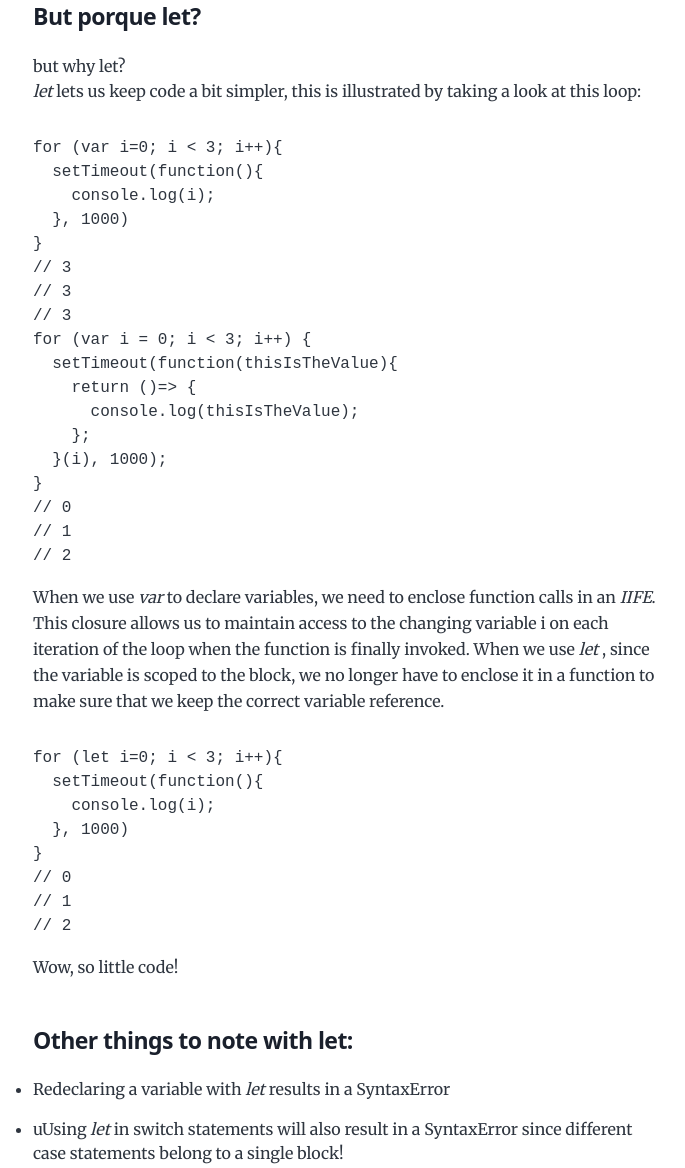
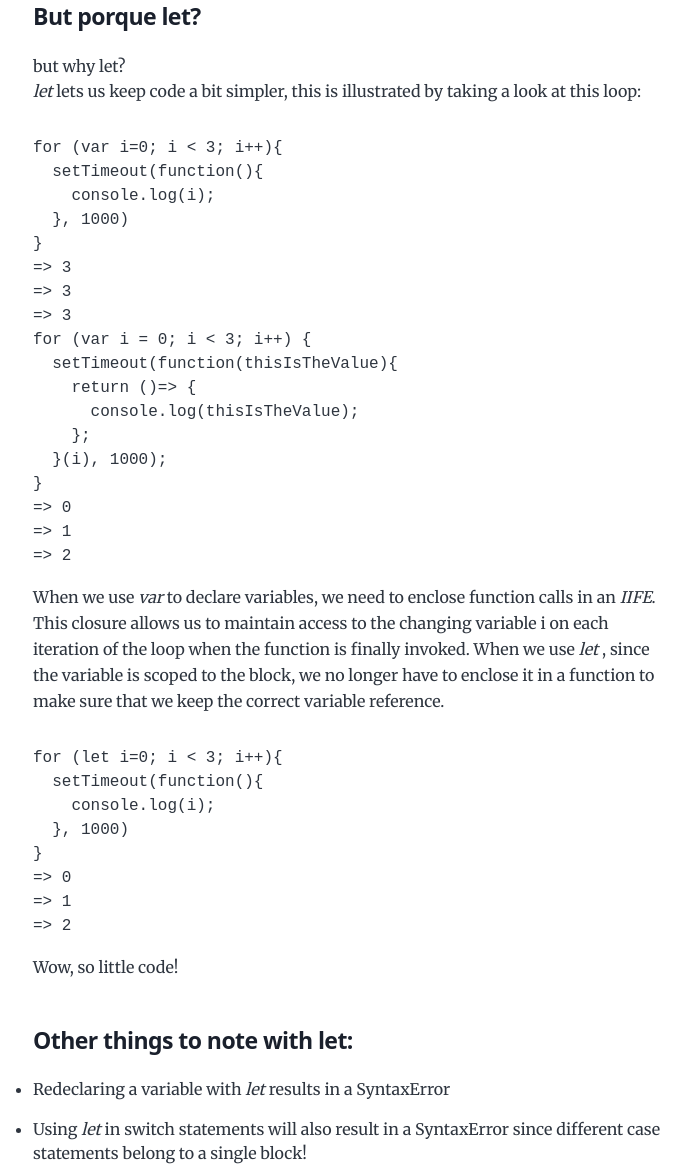
Before and after one commit to rachel-moonrocks/blog-site-2, a Gatsby site: page /2017-03-31-var-vs-let/ in a window 1280 px wide. Shown: the part 2300-3468 px from the top of the page, without its empty margins (291-976 px from the left). Built offline with nearby package versions, Linux system fonts and the light colour scheme; Gatsby itself is replaced by a stand-in of ours; some packages are replaced by stand-ins of ours; code samples lack their colours.

Commit message:
Edit entries

````diff
--- a/content/blog/2017-02-16-hello-world/index.md
+++ b/content/blog/2017-02-16-hello-world/index.md
@@ -4,7 +4,7 @@ layout: post
 date: 2017-02-17T03:33:56.321Z
 path: "/2017-02-16/"
 category: "general"
-description: first entry on the new site
+description: First entry on the new site
 ---
 
 Hi, and welcome to the new site!
--- a/content/blog/2017-03-31-var-vs-let/index.md
+++ b/content/blog/2017-03-31-var-vs-let/index.md
@@ -87,9 +87,9 @@ for (var i=0; i < 3; i++){
     console.log(i);
   }, 1000)
 }
-// 3
-// 3
-// 3
+=> 3
+=> 3
+=> 3
 for (var i = 0; i < 3; i++) {
   setTimeout(function(thisIsTheValue){
     return ()=> {
@@ -97,9 +97,9 @@ for (var i = 0; i < 3; i++) {
     };
   }(i), 1000);
 }
-// 0
-// 1
-// 2
+=> 0
+=> 1
+=> 2
 ```
 When we use *var* to declare variables, we need to enclose function calls in an *IIFE*. This closure allows us to maintain access to the changing variable i on each iteration of the loop when the function is finally invoked.
 When we use *let* , since the variable is scoped to the block, we no longer have to enclose it in a function to make sure that we keep the correct variable reference.
@@ -109,14 +109,14 @@ for (let i=0; i < 3; i++){
     console.log(i);
   }, 1000)
 }
-// 0
-// 1
-// 2
+=> 0
+=> 1
+=> 2
 ```
 Wow, so little code!
 <h4>Other things to note with let: </h4>
 
 - Redeclaring a variable with *let* results in a SyntaxError
-- uUsing *let*  in switch statements will also result in a SyntaxError since different case statements belong to a single block!
+- Using *let*  in switch statements will also result in a SyntaxError since different case statements belong to a single block!
 
 Check out the [MDN docs](https://developer.mozilla.org/en-US/docs/Web/JavaScript/Reference/Statements/let) on let!
--- a/gatsby-config.js
+++ b/gatsby-config.js
@@ -11,11 +11,11 @@ module.exports = {
   siteMetadata: {
     title: `Blog`,
     author: {
-      name: `Rachel Munoz`,
+      name: `Rachel Muñoz`,
       // summary: `who lives and works in San Francisco building useful things.`,
     },
-    description: `A collection of thoughts and musings.`,
-    siteUrl: `https://gatsbystarterblogsource.gatsbyjs.io/`,
+    description: `A collection of thoughts and musings about coding.`,
+    siteUrl: `https://rmunoz.netlify.app/`,
     social: {
       // linkedin: `rachelmunoz`,
     },
````
